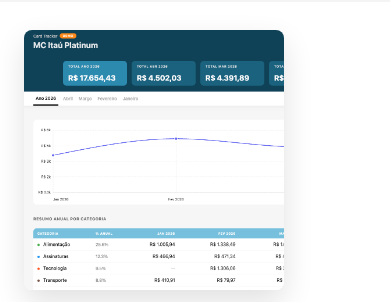
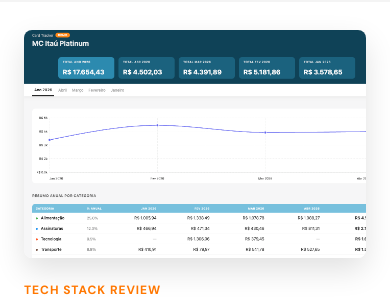
Before and after one commit to lularocha/tech-stacks, an Astro site: page /card-tracker-stack in a window 390 px wide. Shown: the part 93-395 px from the top of the page. Built offline with nearby package versions, Linux system fonts and the light colour scheme; Astro itself is replaced by a stand-in of ours; a web font is replaced by a local one.

Commit message:
Refresh BTC asset and refine hero styling

```diff
--- a/src/styles/global.css
+++ b/src/styles/global.css
@@ -5,7 +5,7 @@
   --text: #1f1f1f;
   --muted: #777;
   --accent: #ff7700;
-  --accent-soft: #ffe6cc;
+  --accent-soft: #f9ebdd;
   --accent-deep: #c95f00;
   --code-bg: #222222;
   --code-text: #f3efe9;
@@ -371,7 +371,7 @@ strong {
 }
 
 .hero-image {
-  width: 260px;
+  width: 390px;
   height: 260px;
   object-fit: cover;
   object-position: left top;
@@ -573,7 +573,7 @@ section {
   height: 34px;
   display: grid;
   place-items: center;
-  border-radius: var(--radius);
+  border-radius: 50%;
   background: var(--accent-soft);
   color: var(--accent);
   font-weight: 800;
@@ -840,8 +840,10 @@ pre {
   }
 
   .hero-image {
-    width: 260px;
-    height: 260px;
+    width: 100%;
+    max-width: 390px;
+    height: auto;
+    aspect-ratio: 390 / 260;
   }
 }
 
```
Also changed, not shown: public/project-images/mybtc-calculator.png.
